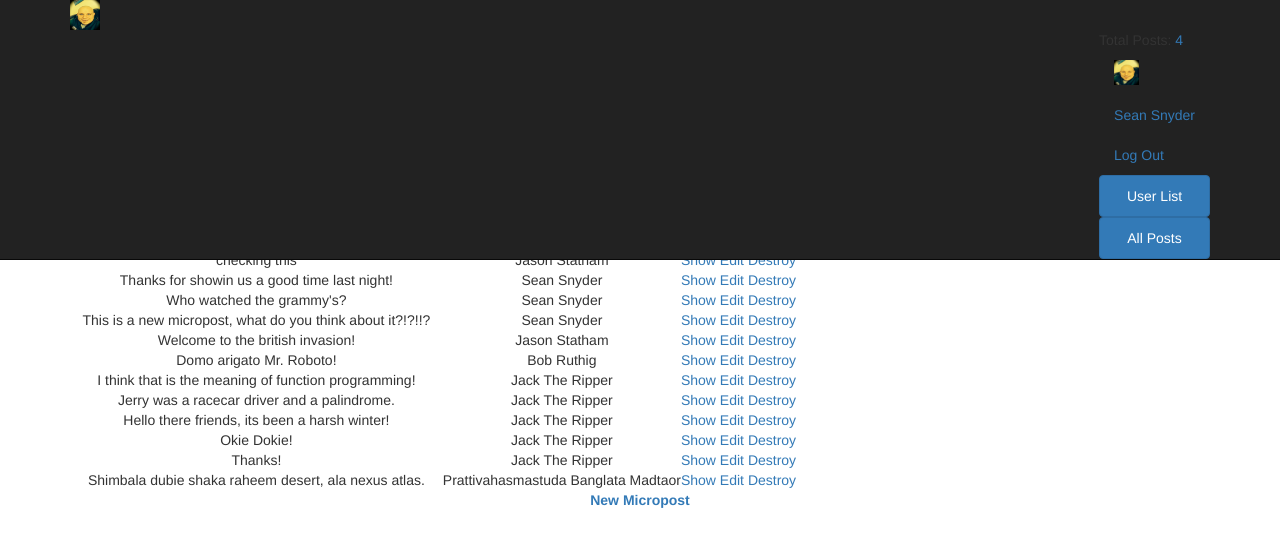
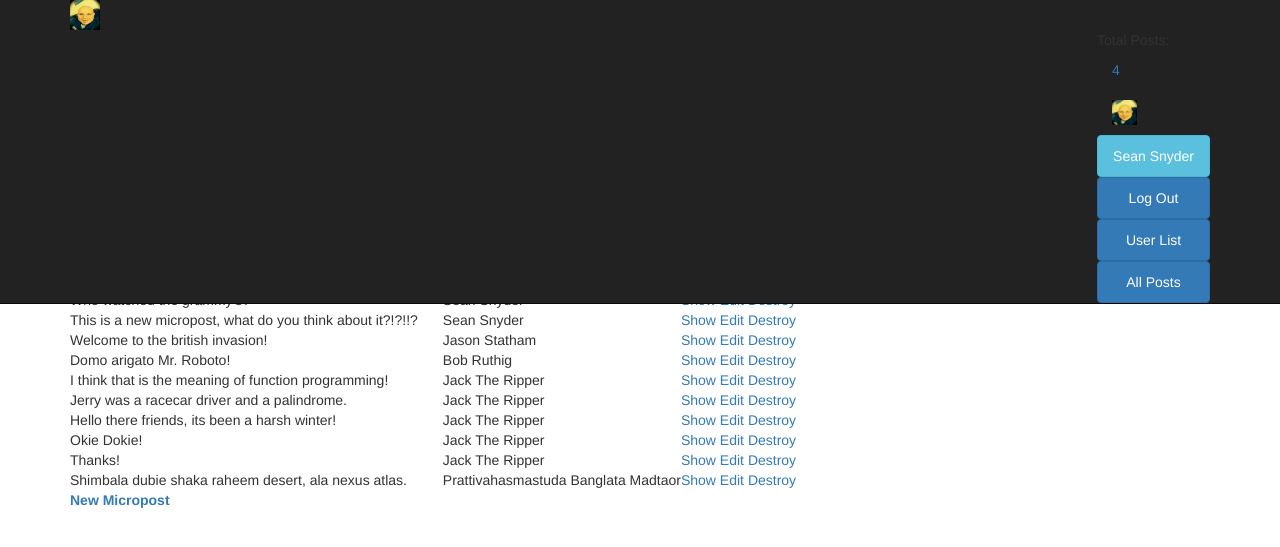
Before and after one commit to Snyder-/Microposts, a Rails app: page / in a window 1280 px wide. Shown: the top 547 px of the page. Run offline with Rails 7, Linux system fonts and the light colour scheme; a user stored in the database is signed in; data comes from the database, SQL or seed files in the repository; both versions use the stored data as it was after the commit; style sheets or scripts are compiled from the project's sources; some libraries are stand-ins or nearby versions.

Commit message:
css fixes w/bootstrap

```diff
--- a/app/views/devise/confirmations/new.html.erb
+++ b/app/views/devise/confirmations/new.html.erb
@@ -1,3 +1,4 @@
+<div class="center hero-unit">
 <h2>Resend confirmation instructions</h2>
 
 <%= form_for(resource, :as => resource_name, :url => confirmation_path(resource_name), :html => { :method => :post }) do |f| %>
@@ -10,3 +11,4 @@
 <% end %>
 
 <%= render "devise/shared/links" %>
+</div>
--- a/app/views/devise/mailer/confirmation_instructions.html.erb
+++ b/app/views/devise/mailer/confirmation_instructions.html.erb
@@ -1,5 +1,7 @@
+<div class="center hero-unit">
 <p>Welcome <%= @email %>!</p>
 
 <p>You can confirm your account email through the link below:</p>
 
 <p><%= link_to 'Confirm my account', confirmation_url(@resource, :confirmation_token => @token) %></p>
+</div>
--- a/app/views/devise/mailer/reset_password_instructions.html.erb
+++ b/app/views/devise/mailer/reset_password_instructions.html.erb
@@ -1,3 +1,4 @@
+<div class="center hero-unit">
 <p>Hello <%= @resource.email %>!</p>
 
 <p>Someone has requested a link to change your password. You can do this through the link below.</p>
@@ -6,3 +7,4 @@
 
 <p>If you didn't request this, please ignore this email.</p>
 <p>Your password won't change until you access the link above and create a new one.</p>
+</div>
--- a/app/views/devise/mailer/unlock_instructions.html.erb
+++ b/app/views/devise/mailer/unlock_instructions.html.erb
@@ -1,3 +1,4 @@
+<div class="center hero-unit">
 <p>Hello <%= @resource.email %>!</p>
 
 <p>Your account has been locked due to an excessive number of unsuccessful sign in attempts.</p>
@@ -5,3 +6,4 @@
 <p>Click the link below to unlock your account:</p>
 
 <p><%= link_to 'Unlock my account', unlock_url(@resource, :unlock_token => @token) %></p>
+</div>
--- a/app/views/devise/passwords/edit.html.erb
+++ b/app/views/devise/passwords/edit.html.erb
@@ -1,3 +1,4 @@
+<div class="center hero-unit">
 <h2>Change your password</h2>
 
 <%= form_for(resource, :as => resource_name, :url => password_path(resource_name), :html => { :method => :put }) do |f| %>
@@ -14,3 +15,4 @@
 <% end %>
 
 <%= render "devise/shared/links" %>
+</div>
--- a/app/views/devise/passwords/new.html.erb
+++ b/app/views/devise/passwords/new.html.erb
@@ -1,3 +1,4 @@
+<div class="badge hero-unit">
 <h2>Forgot your password?</h2>
 
 <%= form_for(resource, :as => resource_name, :url => password_path(resource_name), :html => { :method => :post }) do |f| %>
@@ -10,3 +11,4 @@
 <% end %>
 
 <%= render "devise/shared/links" %>
+</div>
--- a/app/views/devise/registrations/edit.html.erb
+++ b/app/views/devise/registrations/edit.html.erb
@@ -1,3 +1,4 @@
+<div class="badge hero-unit">
 <h2>Edit <%= resource_name.to_s.humanize %></h2>
 
 <%= form_for(resource, :as => resource_name, :url => registration_path(resource_name), :html => { :method => :put }) do |f| %>
@@ -27,3 +28,4 @@
 <p>Unhappy? <%= button_to "Cancel my account", registration_path(resource_name), :data => { :confirm => "Are you sure?" }, :method => :delete %></p>
 
 <%= link_to "Back", :back %>
+</div>
--- a/app/views/devise/registrations/new.html.erb
+++ b/app/views/devise/registrations/new.html.erb
@@ -1,3 +1,4 @@
+<div class="badge hero-unit">
 <h2>Sign up</h2>
 
 <%= form_for(resource, :as => resource_name, :url => registration_path(resource_name)) do |f| %>
@@ -18,3 +19,4 @@
 <% end %>
 
 <%= render "devise/shared/links" %>
+</div>
--- a/app/views/devise/sessions/new.html.erb
+++ b/app/views/devise/sessions/new.html.erb
@@ -1,3 +1,4 @@
+<div class="center hero-unit">
   <h2>Sign in</h2>
 
   <%= form_for(resource, :as => resource_name, :url => session_path(resource_name)) do |f| %>
@@ -14,4 +15,5 @@
       <div><%= f.submit "Sign in" %></div>
   <% end %>
 
-<%= render "devise/shared/links" %>
+  <%= render "users/shared/links" %>
+</div>
--- a/app/views/layouts/application.html.erb
+++ b/app/views/layouts/application.html.erb
@@ -14,18 +14,18 @@
       <nav>
         <ul class="nav pull-right">
           <% if user_signed_in? %>
-              <% unless current_user.microposts.size == 0 %>
-                  <div id="avaposts">Total Posts: <%= link_to current_user.microposts.size, user_path(current_user.id) %></div>
-              <% end %>
-              <li id="avatar"><%= link_to image_tag("sean.jpg", :size => '25x25'), edit_user_registration_path %></li>
-              <li><%= link_to current_user.name, user_path(current_user.id) %></li>
-              <li><%= link_to "Log Out", destroy_user_session_path, method: :delete %></li>
+            <% unless current_user.microposts.size == 0 %>
+              <li>Total Posts: <%= link_to current_user.microposts.size, user_path(current_user.id)%></li>
+            <% end %>
+            <li><%= link_to image_tag("sean.jpg", :size => '25x25', :id => 'avatar'), edit_user_registration_path %></li>
+            <li><%= link_to current_user.name, user_path(current_user.id), :class => "btn btn-small btn-info" %></li>
+            <li><%= link_to "Log Out", destroy_user_session_path, method: :delete, class: "btn btn-small btn-primary" %></li>
           <% else %>
-              <li><%= link_to "Sign Up", new_user_registration_path, class: "btn btn-large btn-primary" %></li>
-              <li><%= link_to "Log in", new_user_session_path, class: "btn btn-large btn-primary" %></li>
+            <li><%= link_to "Sign Up", new_user_registration_path, class: "btn btn-small btn-primary" %></li>
+            <li><%= link_to "Log in", new_user_session_path, class: "btn btn-small btn-primary" %></li>
           <% end %>
-          <li><%= link_to "User List", users_path, class: "btn btn-large btn-primary" %></li>
-          <li><%= link_to "All Posts", posts_path, class: "btn btn-large btn-primary" %></li>
+          <li><%= link_to "User List", users_path, class: "btn btn-small btn-primary" %></li>
+          <li><%= link_to "All Posts", posts_path, class: "btn btn-small btn-primary" %></li>
         </ul>
       </nav>
     </div>
@@ -33,6 +33,14 @@
 </header>
 <div class="container">
   <%= yield %>
+  <div class="btn btn">
+    <div class="span">
+    <% if notice %>
+      <div class="alert alert-success"><%= notice %></div>
+    <% end %>
+  </div>
+</div>
+</div>
 </div>
 </body>
 </html>
--- a/app/views/microposts/index.html.erb
+++ b/app/views/microposts/index.html.erb
@@ -1,5 +1,5 @@
 <% title " - Home" %>
-<div class="center hero-unit">
+<div class="show hero-unit">
 <table>
   <thead>
   <tr>
--- a/app/views/users/edit.html.erb
+++ b/app/views/users/edit.html.erb
@@ -1,9 +1,8 @@
+<div class="center hero-unit">
 <h1>Editing user</h1>
 
-<p id="error_explanation">
-  <%= flash %>
-</p>
 <%= render 'form' %>
 
 <%= link_to 'Show', @user %> |
 <%= link_to 'Back', users_path %>
+</div>
--- a/app/views/users/show.html.erb
+++ b/app/views/users/show.html.erb
@@ -1,4 +1,4 @@
-<p id="notice"><%= notice %></p>
+<div class="center hero-unit">
 
 <p>
   <strong>Username:</strong>
@@ -24,3 +24,4 @@
 </p>
 <%= link_to 'Edit', edit_user_path(@user) %> |
 <%= link_to 'Back', users_path %>
+</div>
```
Also changed, not shown: db/development.sqlite3. Lines whose indentation alone changed are shown as unchanged.
